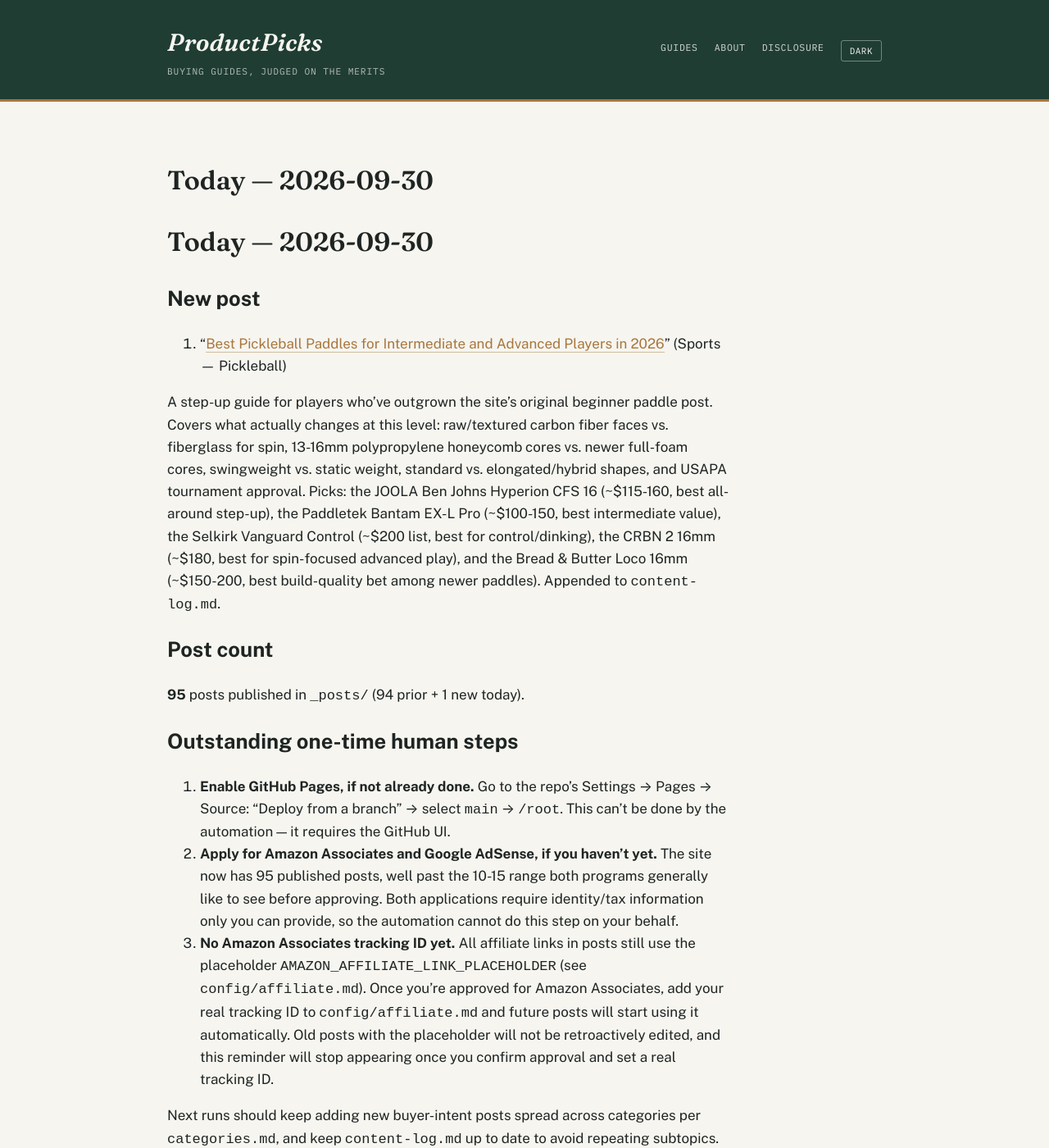
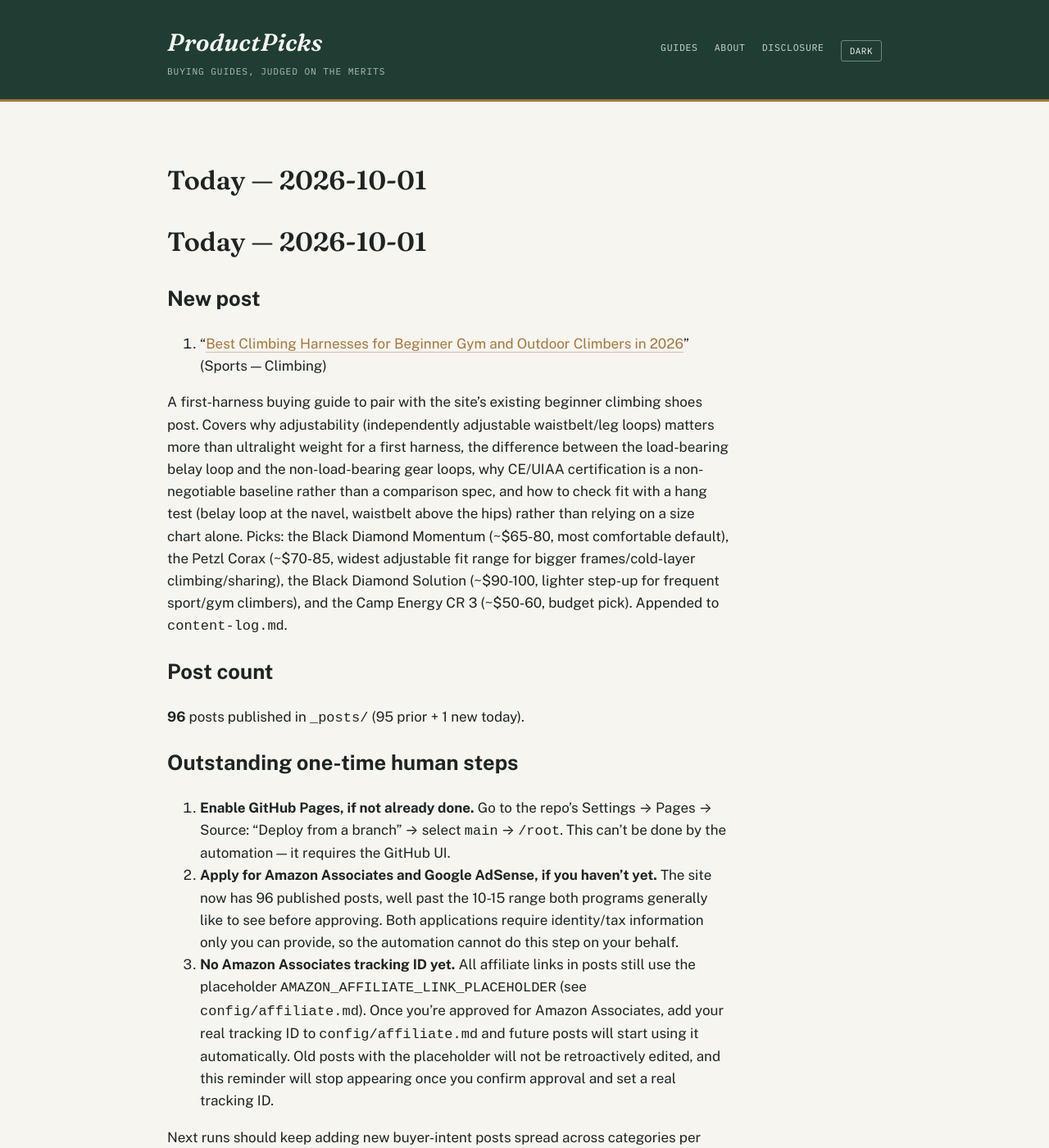
Before and after one commit to ajith198/ProductPicks, a Jekyll site: the page built from today.md, in a window 1280 px wide and 1400 px high. Shown: the whole window at 82% size. Built offline with Jekyll 4.4.1, drawn with Linux system fonts in a browser that asks for light colours; our own code applies the rules of GitHub Pages for plain Markdown files.

Commit message:
daily: 2026-10-01 new post + log update
Add beginner climbing harness buying guide (Sports/Climbing), bringing
the site to 96 posts. Updates content-log.md, today.md, and TODAY.md.

Co-Authored-By: Claude Sonnet 5 <noreply@anthropic.com>
Claude-Session: https://claude.ai/code/session_01XdfByCHEDzyhefJBKfnNuf

```diff
--- a/today.md
+++ b/today.md
@@ -1,19 +1,19 @@
-# Today — 2026-09-30
+# Today — 2026-10-01
 
 ## New post
 
-1. "[Best Pickleball Paddles for Intermediate and Advanced Players in 2026](/pickleball/buying-guides/best-pickleball-paddles-for-intermediate-and-advanced-players/)" (Sports — Pickleball)
+1. "[Best Climbing Harnesses for Beginner Gym and Outdoor Climbers in 2026](/climbing/buying-guides/best-climbing-harnesses-for-beginners/)" (Sports — Climbing)
 
-A step-up guide for players who've outgrown the site's original beginner paddle post. Covers what actually changes at this level: raw/textured carbon fiber faces vs. fiberglass for spin, 13-16mm polypropylene honeycomb cores vs. newer full-foam cores, swingweight vs. static weight, standard vs. elongated/hybrid shapes, and USAPA tournament approval. Picks: the JOOLA Ben Johns Hyperion CFS 16 (~$115-160, best all-around step-up), the Paddletek Bantam EX-L Pro (~$100-150, best intermediate value), the Selkirk Vanguard Control (~$200 list, best for control/dinking), the CRBN 2 16mm (~$180, best for spin-focused advanced play), and the Bread & Butter Loco 16mm (~$150-200, best build-quality bet among newer paddles). Appended to `content-log.md`.
+A first-harness buying guide to pair with the site's existing beginner climbing shoes post. Covers why adjustability (independently adjustable waistbelt/leg loops) matters more than ultralight weight for a first harness, the difference between the load-bearing belay loop and the non-load-bearing gear loops, why CE/UIAA certification is a non-negotiable baseline rather than a comparison spec, and how to check fit with a hang test (belay loop at the navel, waistbelt above the hips) rather than relying on a size chart alone. Picks: the Black Diamond Momentum (~$65-80, most comfortable default), the Petzl Corax (~$70-85, widest adjustable fit range for bigger frames/cold-layer climbing/sharing), the Black Diamond Solution (~$90-100, lighter step-up for frequent sport/gym climbers), and the Camp Energy CR 3 (~$50-60, budget pick). Appended to `content-log.md`.
 
 ## Post count
 
-**95** posts published in `_posts/` (94 prior + 1 new today).
+**96** posts published in `_posts/` (95 prior + 1 new today).
 
 ## Outstanding one-time human steps
 
 1. **Enable GitHub Pages, if not already done.** Go to the repo's Settings → Pages → Source: "Deploy from a branch" → select `main` → `/root`. This can't be done by the automation — it requires the GitHub UI.
-2. **Apply for Amazon Associates and Google AdSense, if you haven't yet.** The site now has 95 published posts, well past the 10-15 range both programs generally like to see before approving. Both applications require identity/tax information only you can provide, so the automation cannot do this step on your behalf.
+2. **Apply for Amazon Associates and Google AdSense, if you haven't yet.** The site now has 96 published posts, well past the 10-15 range both programs generally like to see before approving. Both applications require identity/tax information only you can provide, so the automation cannot do this step on your behalf.
 3. **No Amazon Associates tracking ID yet.** All affiliate links in posts still use the placeholder `AMAZON_AFFILIATE_LINK_PLACEHOLDER` (see `config/affiliate.md`). Once you're approved for Amazon Associates, add your real tracking ID to `config/affiliate.md` and future posts will start using it automatically. Old posts with the placeholder will not be retroactively edited, and this reminder will stop appearing once you confirm approval and set a real tracking ID.
 
 Next runs should keep adding new buyer-intent posts spread across categories per `categories.md`, and keep `content-log.md` up to date to avoid repeating subtopics.
```
Also changed, not shown: TODAY.md (+1 -1 lines), _posts/2026-10-01-best-climbing-harnesses-for-beginners.md (added, +51 -0 lines), content-log.md (+1 -0 lines).
